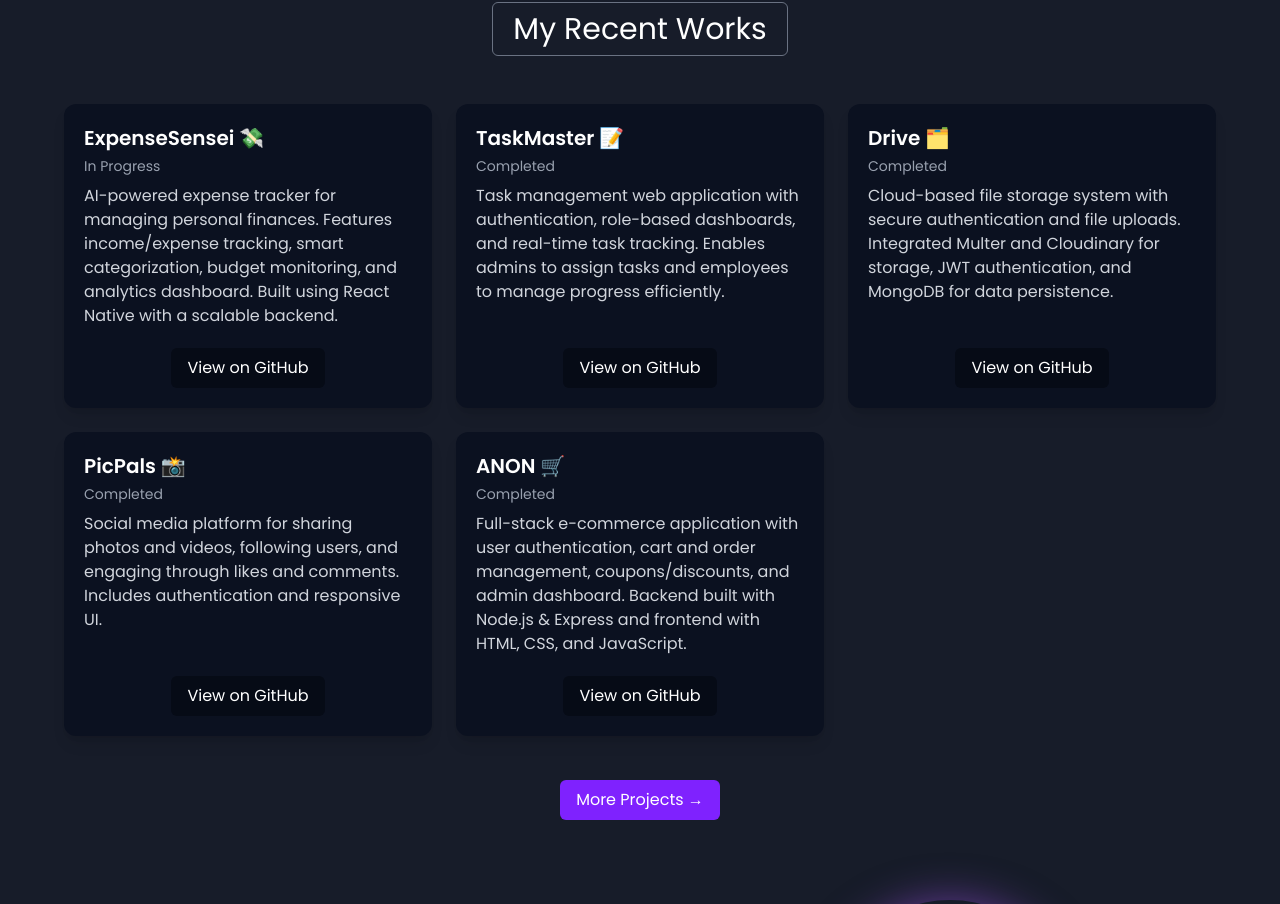
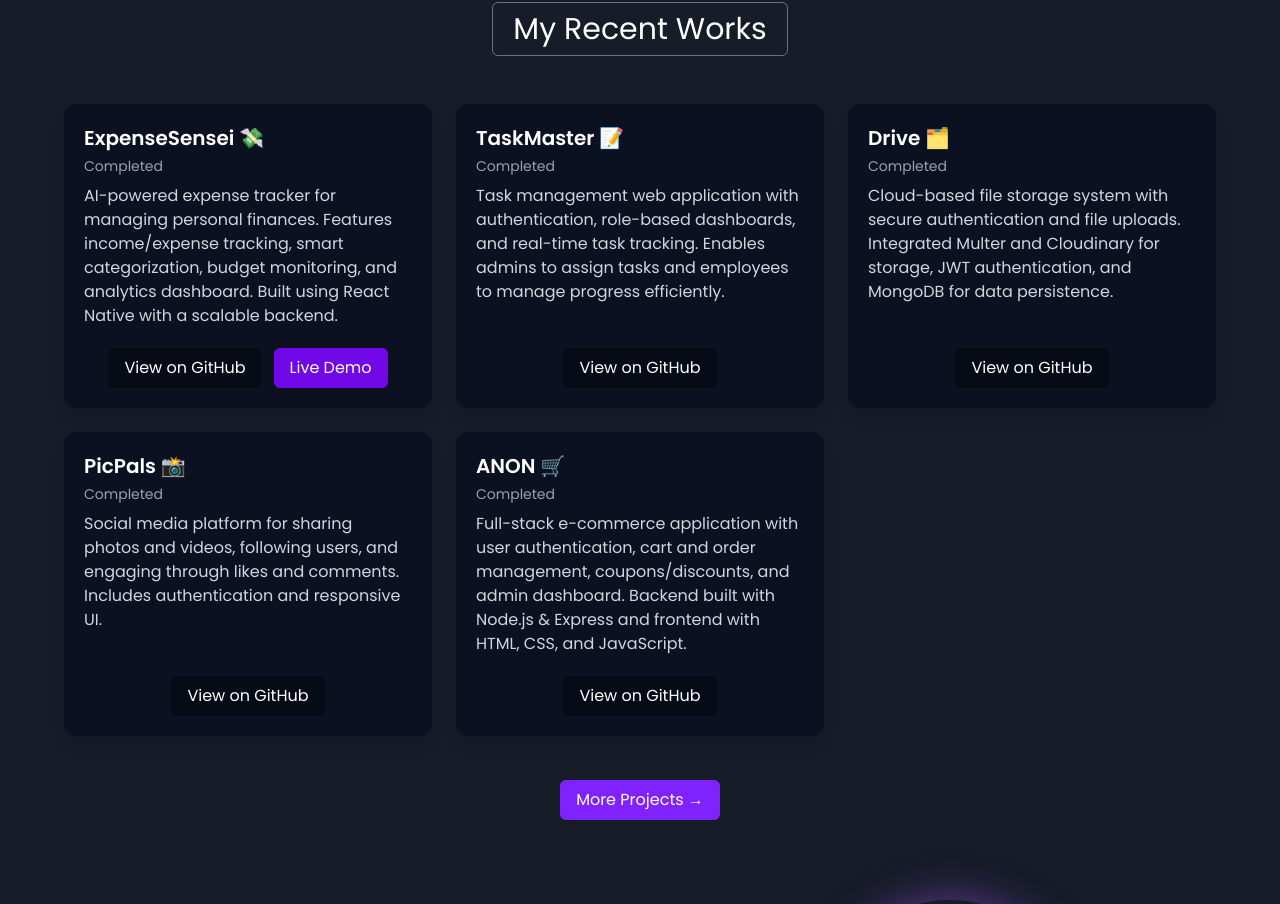
Before and after one commit to Atharvap7804/Portfolio, a React (Vite) app: page / in a window 1280 px wide. Shown: the part 3094-3998 px from the top of the page. Built offline with nearby package versions, Linux system fonts and the light colour scheme; some icons are missing; a web font is replaced by a local one.

Commit message:
live demo changed

```diff
--- a/src/App.jsx
+++ b/src/App.jsx
@@ -17,7 +17,7 @@
         <Hero/>
       </section>
 
-      <section id="about" className="min-h-screen">
+      <section id="about" className="min-h-screen ">
         <About/>
       </section>
 
--- a/src/components/ProjectSection/ProjectCard.jsx
+++ b/src/components/ProjectSection/ProjectCard.jsx
@@ -44,7 +44,7 @@
             {project.description}
           </p>
 
-          <div className="flex justify-center mt-5">
+          <div className="flex justify-center mt-5 gap-3">
             <a
               href={project.githubLink}
               target="_blank"
@@ -52,6 +52,15 @@
             >
               View on GitHub
             </a>
+            {project.liveLink && (
+              <a
+                href={project.liveLink}
+                target="_blank"
+                className="bg-violet-700 px-4 py-2 rounded-md hover:bg-white hover:text-black transition"
+              >
+                Live Demo
+              </a>
+            )}
           </div>
         </motion.div>
       ))}
--- a/src/context/ProjectsContext.jsx
+++ b/src/context/ProjectsContext.jsx
@@ -4,10 +4,11 @@
 const projectsData = [
   {
     title: "ExpenseSensei 💸",
-    condition: "In Progress",
+    condition: "Completed",
     description:
       "AI-powered expense tracker for managing personal finances. Features income/expense tracking, smart categorization, budget monitoring, and analytics dashboard. Built using React Native with a scalable backend.",
-    githubLink: "unavailable yet"
+    githubLink: "https://github.com/Atharvap7804/ExpenseSensei.git",
+    liveLink: "https://expense-sensei.vercel.app/"
   },
 
   {
--- a/src/pages/About.jsx
+++ b/src/pages/About.jsx
@@ -8,7 +8,7 @@
       className="min-h-screen flex flex-col md:flex-row items-center px-6 md:px-16 py-16 gap-10 text-white"
     >
       {/* Left — LOTTIE */}
-      <div className="md:w-1/2 w-full flex justify-center items-center mt-20 md:mt-0">
+      <div className="md:w-1/2 w-full flex justify-center items-center mt-20 md:mt-20">
         <DotLottieReact
           src="https://lottie.host/ac20c1f4-4240-49cf-a808-cc095fb7a0c3/Ft16466IdA.lottie"
           loop
```
